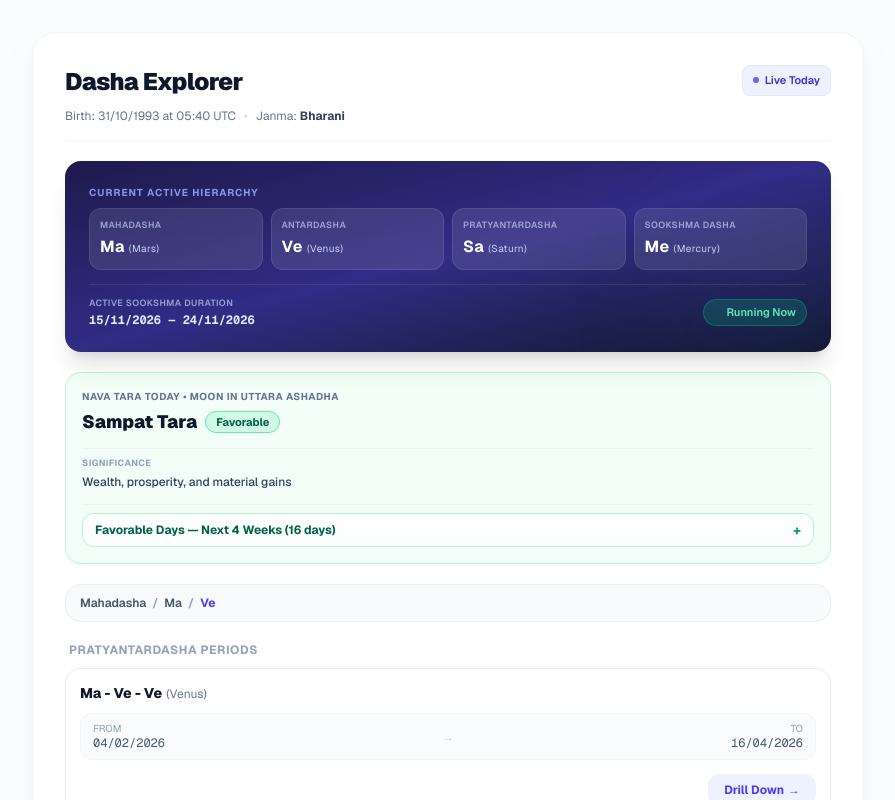
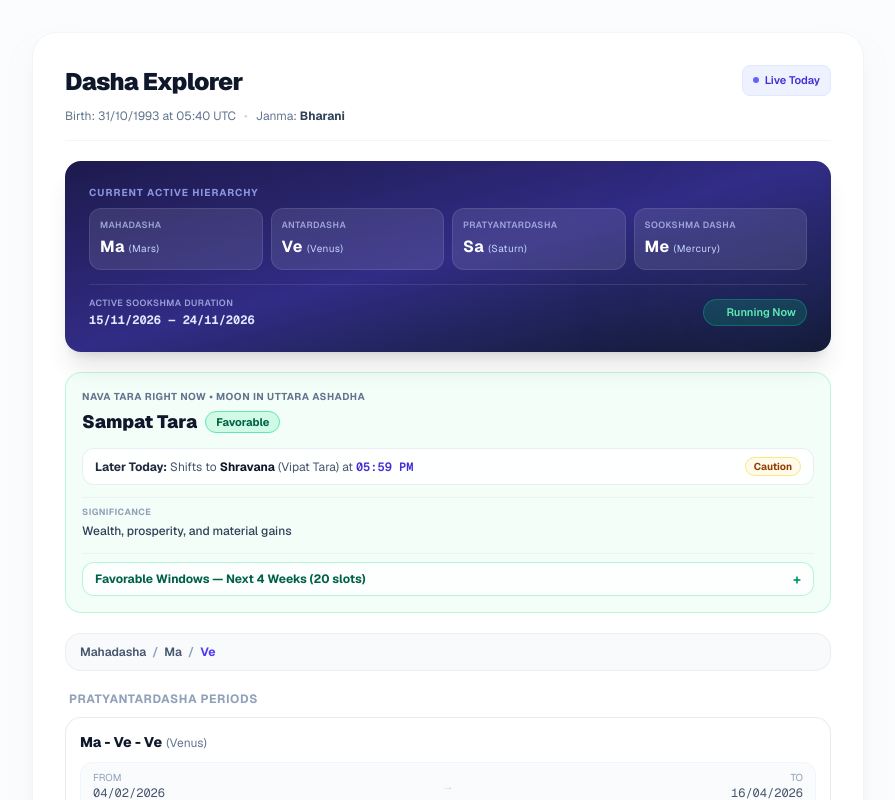
Before and after one commit to ramvermilion/my-dasha, a Next.js app: page / in a window 1280 px wide. Shown: the top 800 px of the page, without its empty margins (192-1087 px from the left). Built offline with nearby package versions, Linux system fonts and the light colour scheme.

Commit message:
inital commit

```diff
--- a/app/component/DashaViewer/dashaCalculator.js
+++ b/app/component/DashaViewer/dashaCalculator.js
@@ -308,20 +308,63 @@ export function getSiderealMoonDegree(dateObj = new Date()) {
   return norm360(tropicalMoon - ayanamsa);
 }
 
-export function calculateNavaTara(birthMoonDegree, targetDateObj = new Date()) {
-  const currentMoonDegree = getSiderealMoonDegree(targetDateObj);
+/**
+ * Computes precise intraday Nava Tara transitions for a given date
+ */
+/**
+ * Computes exact local-day intraday Nava Tara & finds the exact transition time
+ */
+export function calculateIntradayNavaTara(
+  birthMoonDegree,
+  targetDateObj = new Date(),
+) {
   const nakSpan = 360 / 27;
+  const norm360 = (deg) => ((deg % 360) + 360) % 360;
 
-  const birthNakIndex = Math.floor(
-    (((birthMoonDegree % 360) + 360) % 360) / nakSpan,
-  );
-  const currentNakIndex = Math.floor(
-    (((currentMoonDegree % 360) + 360) % 360) / nakSpan,
-  );
+  const birthNakIndex = Math.floor(norm360(birthMoonDegree) / nakSpan);
+  const currentMoonDeg = getSiderealMoonDegree(targetDateObj);
+  const currentNakIndex = Math.floor(norm360(currentMoonDeg) / nakSpan);
 
   const count = ((currentNakIndex - birthNakIndex + 27) % 27) + 1;
   const taraNumber = ((count - 1) % 9) + 1;
   const taraMeta = NAVA_TARAS.find((t) => t.id === taraNumber);
+
+  // Scan remaining minutes of the user's local day in 15-minute steps to find exact transition
+  let nextShift = null;
+  const endOfLocalDay = new Date(
+    targetDateObj.getFullYear(),
+    targetDateObj.getMonth(),
+    targetDateObj.getDate(),
+    23,
+    59,
+    59,
+  );
+
+  const stepMs = 15 * 60 * 1000;
+  for (
+    let t = targetDateObj.getTime() + stepMs;
+    t <= endOfLocalDay.getTime();
+    t += stepMs
+  ) {
+    const probeDate = new Date(t);
+    const probeNakIndex = Math.floor(
+      norm360(getSiderealMoonDegree(probeDate)) / nakSpan,
+    );
+
+    if (probeNakIndex !== currentNakIndex) {
+      const futureCount = ((probeNakIndex - birthNakIndex + 27) % 27) + 1;
+      const futureTaraNum = ((futureCount - 1) % 9) + 1;
+      const futureMeta = NAVA_TARAS.find((t) => t.id === futureTaraNum);
+
+      nextShift = {
+        time: probeDate,
+        nakshatra: NAKSHATRAS[probeNakIndex],
+        taraName: futureMeta.name,
+        isFavorable: futureMeta.isFavorable,
+      };
+      break;
+    }
+  }
 
   return {
     birthNakshatra: NAKSHATRAS[birthNakIndex],
@@ -332,41 +375,86 @@ export function calculateNavaTara(birthMoonDegree, targetDateObj = new Date()) {
     isFavorable: taraMeta.isFavorable,
     statusLabel: taraMeta.isFavorable ? "Favorable" : "Observe Caution",
     significance: taraMeta.significance,
+    nextShift,
   };
 }
 
-
 /**
- * Returns only the favorable Nava Tara days for the next `daysCount` days (default 28 = 4 weeks)
+ * Scans the next `daysCount` days (morning & evening slots) and returns all favorable Tara windows
  */
 export function getUpcomingFavorableTaras(
   birthMoonDegree,
   startDateObj = new Date(),
-  daysCount = 28
+  daysCount = 28,
 ) {
-  const favorableDays = [];
+  const favorableWindows = [];
   const baseYear = startDateObj.getFullYear();
   const baseMonth = startDateObj.getMonth();
   const baseDay = startDateObj.getDate();
 
   for (let offset = 0; offset < daysCount; offset++) {
-    // Evaluate at midday (12:00 UTC) so daily Moon transit reflects the bulk of the day
-    const targetDate = new Date(Date.UTC(baseYear, baseMonth, baseDay + offset, 12, 0, 0));
-    const taraResult = calculateNavaTara(birthMoonDegree, targetDate);
+    const morningDate = new Date(
+      baseYear,
+      baseMonth,
+      baseDay + offset,
+      8,
+      0,
+      0,
+    );
+    const eveningDate = new Date(
+      baseYear,
+      baseMonth,
+      baseDay + offset,
+      20,
+      0,
+      0,
+    );
 
-    if (taraResult.isFavorable) {
-      favorableDays.push({
-        date: targetDate,
-        formattedDate: formatDisplayDate(targetDate),
-        dayName: targetDate.toLocaleDateString("en-US", {
-          weekday: "short",
-          timeZone: "UTC",
-        }),
+    const morningTara = calculateIntradayNavaTara(birthMoonDegree, morningDate);
+    const eveningTara = calculateIntradayNavaTara(birthMoonDegree, eveningDate);
+
+    const dd = String(morningDate.getDate()).padStart(2, "0");
+    const mm = String(morningDate.getMonth() + 1).padStart(2, "0");
+    const yyyy = morningDate.getFullYear();
+    const formattedDate = `${dd}/${mm}/${yyyy}`;
+    const dayName = morningDate.toLocaleDateString("en-US", {
+      weekday: "short",
+    });
+
+    // If the same favorable Nakshatra covers the whole day, show as a single full-day entry
+    if (
+      morningTara.isFavorable &&
+      eveningTara.isFavorable &&
+      morningTara.currentNakshatra === eveningTara.currentNakshatra
+    ) {
+      favorableWindows.push({
+        formattedDate,
+        dayName,
+        timeWindow: "Full Day",
         isToday: offset === 0,
-        ...taraResult,
+        ...morningTara,
       });
+    } else {
+      if (morningTara.isFavorable) {
+        favorableWindows.push({
+          formattedDate,
+          dayName,
+          timeWindow: "Morning",
+          isToday: offset === 0,
+          ...morningTara,
+        });
+      }
+      if (eveningTara.isFavorable) {
+        favorableWindows.push({
+          formattedDate,
+          dayName,
+          timeWindow: "Evening",
+          isToday: offset === 0,
+          ...eveningTara,
+        });
+      }
     }
   }
 
-  return favorableDays;
+  return favorableWindows;
 }
--- a/app/component/DashaViewer/index.js
+++ b/app/component/DashaViewer/index.js
@@ -4,7 +4,7 @@ import React, { useState, useMemo, useEffect } from "react";
 import {
   calculateDashaLevels,
   getActiveDashaState,
-  calculateNavaTara,
+  calculateIntradayNavaTara,
   getUpcomingFavorableTaras,
   getBirthTimestamp,
   formatDisplayDate,
@@ -51,7 +51,7 @@ export default function DashaViewer({ birthDetails = DEFAULT_BIRTH_DETAILS }) {
 
   const navaTara = useMemo(() => {
     if (!today) return null;
-    return calculateNavaTara(birthDetails.moonDegree, today);
+    return calculateIntradayNavaTara(birthDetails.moonDegree, today);
   }, [birthDetails.moonDegree, today]);
 
   const upcomingFavorableTaras = useMemo(() => {
@@ -203,7 +203,7 @@ export default function DashaViewer({ birthDetails = DEFAULT_BIRTH_DETAILS }) {
           <div className="flex flex-col sm:flex-row sm:items-center justify-between gap-2">
             <div>
               <span className="text-[10px] font-bold uppercase tracking-wider text-slate-500 block">
-                Nava Tara Today • Moon in {navaTara.currentNakshatra}
+                Nava Tara Right Now • Moon in {navaTara.currentNakshatra}
               </span>
               <div className="flex items-center gap-2 mt-1">
                 <h2 className="text-base sm:text-lg font-black text-slate-900">
@@ -222,6 +222,35 @@ export default function DashaViewer({ birthDetails = DEFAULT_BIRTH_DETAILS }) {
             </div>
           </div>
 
+          {/* Intraday Transit Alert (Shows when Moon changes Nakshatra later today) */}
+          {navaTara.nextShift && (
+            <div className="flex items-center justify-between gap-2 bg-white/90 px-3 py-2 rounded-xl border border-slate-200/70 text-xs">
+              <div className="text-slate-600">
+                <span className="font-bold text-slate-800">Later Today:</span>{" "}
+                Shifts to{" "}
+                <strong className="text-slate-900">
+                  {navaTara.nextShift.nakshatra}
+                </strong>{" "}
+                ({navaTara.nextShift.taraName} Tara) at{" "}
+                <span className="font-mono font-semibold text-indigo-700">
+                  {navaTara.nextShift.time.toLocaleTimeString([], {
+                    hour: "2-digit",
+                    minute: "2-digit",
+                  })}
+                </span>
+              </div>
+              <span
+                className={`shrink-0 px-2 py-0.5 rounded-full text-[10px] font-bold border ${
+                  navaTara.nextShift.isFavorable
+                    ? "bg-emerald-50 text-emerald-700 border-emerald-200"
+                    : "bg-amber-50 text-amber-800 border-amber-200"
+                }`}
+              >
+                {navaTara.nextShift.isFavorable ? "Favorable" : "Caution"}
+              </span>
+            </div>
+          )}
+
           <div className="pt-2 border-t border-slate-200/50">
             <span className="block text-[9px] uppercase tracking-wider font-bold text-slate-400">
               Significance
@@ -231,14 +260,15 @@ export default function DashaViewer({ birthDetails = DEFAULT_BIRTH_DETAILS }) {
             </p>
           </div>
 
+          {/* Toggle Button for Next 4 Weeks Favorable Windows */}
           <div className="pt-2 border-t border-slate-200/50">
             <button
               onClick={() => setShowUpcomingTaras((prev) => !prev)}
               className="w-full flex items-center justify-between text-xs font-bold text-emerald-800 bg-white/80 hover:bg-white px-3 py-2 rounded-xl border border-emerald-200/80 transition-all cursor-pointer"
             >
               <span>
-                Favorable Days — Next 4 Weeks ({upcomingFavorableTaras.length}{" "}
-                days)
+                Favorable Windows — Next 4 Weeks (
+                {upcomingFavorableTaras.length} slots)
               </span>
               <span className="text-emerald-600 text-sm leading-none">
                 {showUpcomingTaras ? "−" : "+"}
@@ -247,18 +277,18 @@ export default function DashaViewer({ birthDetails = DEFAULT_BIRTH_DETAILS }) {
 
             {showUpcomingTaras && (
               <div className="mt-2.5 max-h-64 overflow-y-auto space-y-1.5 pr-1">
-                {upcomingFavorableTaras.map((item) => (
+                {upcomingFavorableTaras.map((item, idx) => (
                   <div
-                    key={item.formattedDate}
+                    key={`${item.formattedDate}-${item.currentNakshatra}-${idx}`}
                     className="flex items-center justify-between gap-2 bg-white px-3 py-2 rounded-xl border border-emerald-100 text-xs"
                   >
                     <div className="min-w-0">
-                      <div className="flex items-center gap-1.5">
+                      <div className="flex items-center gap-1.5 flex-wrap">
                         <span className="font-mono font-bold text-slate-800">
                           {item.formattedDate}
                         </span>
                         <span className="text-slate-400 text-[11px]">
-                          ({item.dayName})
+                          ({item.dayName} • {item.timeWindow})
                         </span>
                         {item.isToday && (
                           <span className="px-1.5 py-0.5 rounded bg-emerald-100 text-emerald-800 text-[9px] font-bold">
--- a/next.config.ts
+++ b/next.config.ts
@@ -1,6 +1,7 @@
 import type { NextConfig } from "next";
 
 const nextConfig: NextConfig = {
+  output: "export",
   /* config options here */
   experimental: {
     agentFeedback: true,
```
